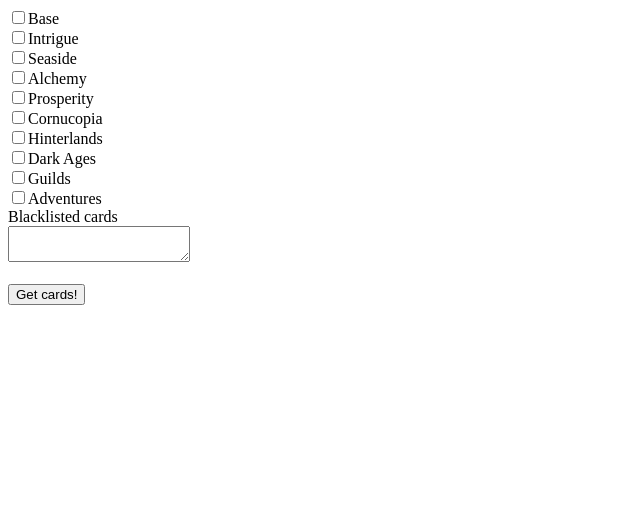
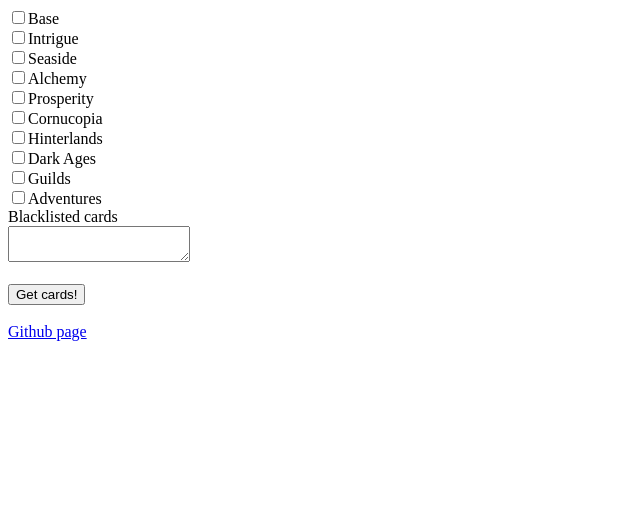
Before and after one commit to JarettRoman/dominion, a Flask app: page / in a window 1280 px wide. Shown: the top 508 px of the page, without its empty margins (0-640 px from the left). Run offline with Flask 2, Linux system fonts and the light colour scheme; some libraries are stand-ins or nearby versions.

Commit message:
links to github and site

```diff
--- a/templates/main.html
+++ b/templates/main.html
@@ -38,6 +38,6 @@
         {% endfor %}
     </div>
 
-
+<a href="http://github.com/JarettRoman/dominion">Github page</a>
 </body>
 </html>
```
Also changed, not shown: readme.md.
